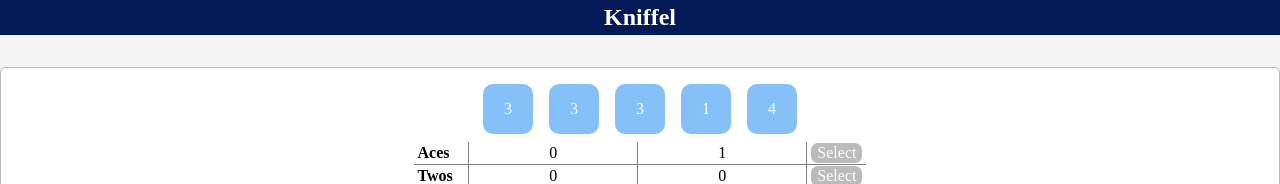
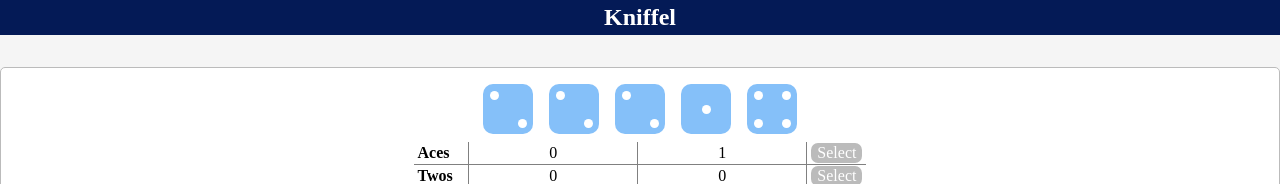
Before and after one commit to 4ndre4s/kniffel, a Vue app: page / in a window 1280 px wide. Both pictures are taken after a click on the button "Roll". Shown: the top 184 px of the page. Built offline with nearby package versions, Linux system fonts and the light colour scheme.

Commit message:
Replace value with eyes

```diff
--- a/src/components/KniffelDice.vue
+++ b/src/components/KniffelDice.vue
@@ -1,6 +1,20 @@
 <template>
   <div class="dice" @click="$emit('toggle-lock:dice')">
-    {{ value }}
+    <div class="dice-eye-container">
+      <div
+        class="dice-eye-row"
+        v-for="diceRow in diceEyeRows"
+        :key="diceRow.id"
+      >
+        <div
+          class="dice-eye"
+          v-for="diceEye in diceRow.eyes"
+          :key="diceEye.id"
+          :class="{ active: diceEye.values.includes(value) }"
+        ></div>
+      </div>
+    </div>
+
     <div class="lock">
       {{ locked ? "🔒" : "" }}
     </div>
@@ -20,10 +34,39 @@ export default {
       required: true,
     },
   },
+  data() {
+    return {
+      //TODO: data structure is symmetric, 6-9 is obsolete
+      diceEyeRows: [
+        {
+          id: 1,
+          eyes: [
+            { id: 1, values: [2, 3, 4, 5, 6] },
+            { id: 3, values: [4, 5, 6] },
+          ],
+        },
+        {
+          id: 2,
+          eyes: [
+            { id: 4, values: [6] },
+            { id: 5, values: [1, 5] },
+            { id: 6, values: [6] },
+          ],
+        },
+        {
+          id: 3,
+          eyes: [
+            { id: 7, values: [4, 5, 6] },
+            { id: 9, values: [2, 3, 4, 5, 6] },
+          ],
+        },
+      ],
+    };
+  },
 };
 </script>
 
-<style scoped>
+<style scoped lang="scss">
 .dice {
   align-items: center;
   background: var(--color-blue--light);
@@ -42,4 +85,30 @@ export default {
   top: 90%;
   transform: translate(-50%, -50%);
 }
+
+.dice-eye-row {
+  display: flex;
+  justify-content: space-between;
+
+  &:not(:last-child) {
+    margin-bottom: 5px;
+  }
+}
+
+.dice-eye {
+  visibility: hidden;
+  width: 9px;
+  height: 9px;
+  border-radius: 50%;
+
+  background: white;
+
+  &:not(:last-child) {
+    margin-right: 5px;
+  }
+
+  &.active {
+    visibility: visible;
+  }
+}
 </style>
```
